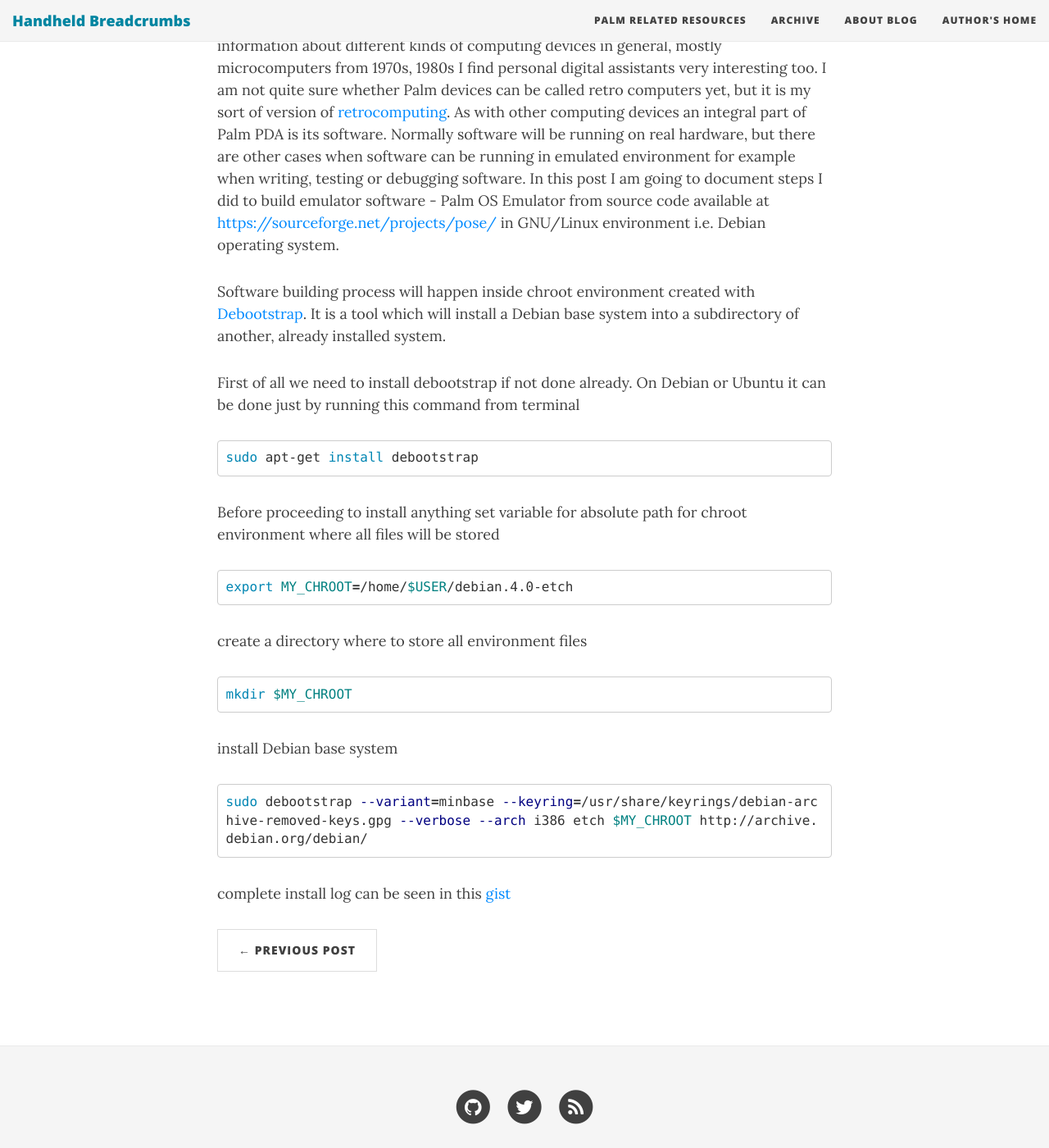
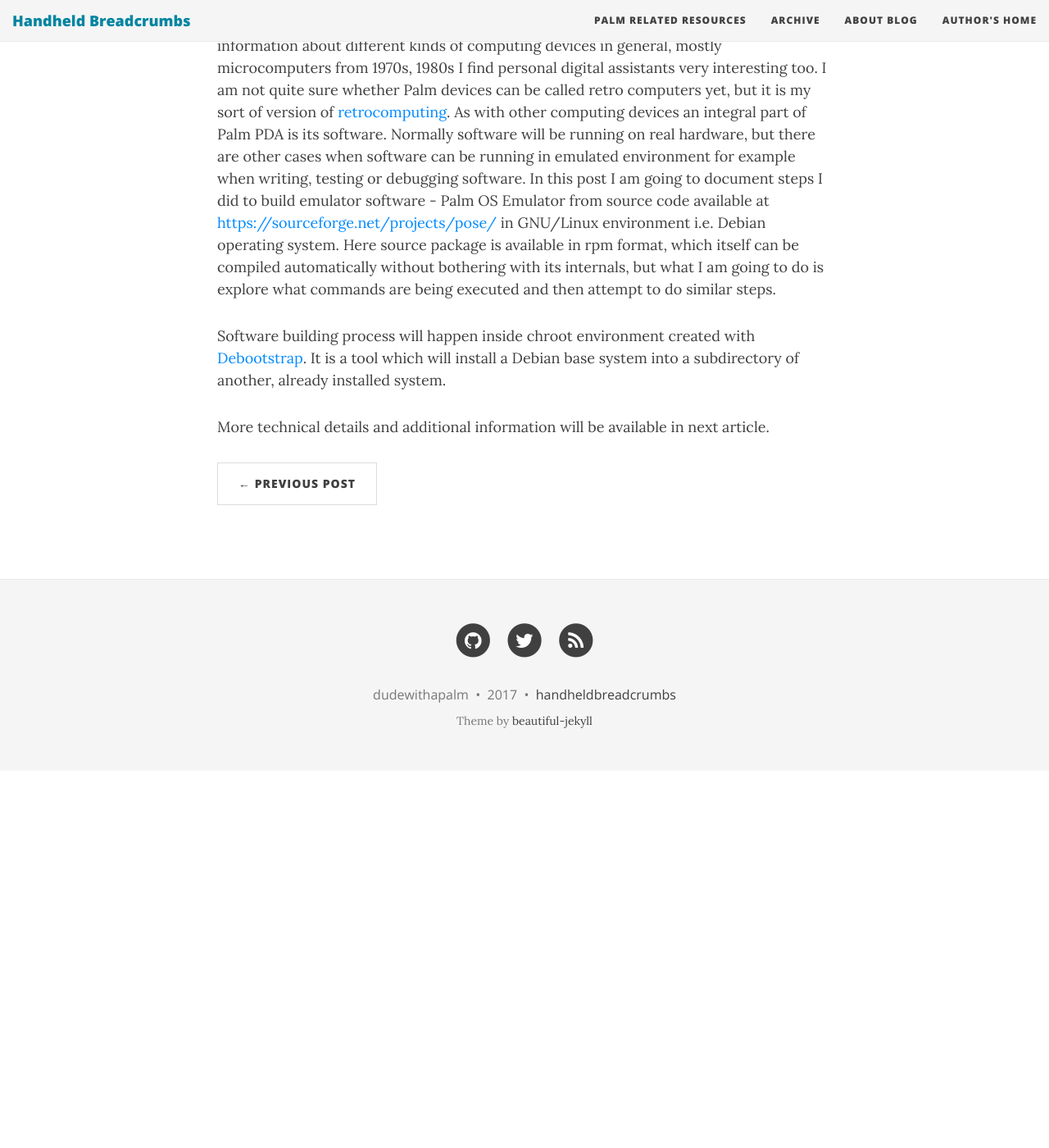
Before and after one commit to handheldbreadcrumbs/handheldbreadcrumbs.github.io, a Jekyll site: the page built from _posts/2017-05-11-build-pose.markdown, in a window 1280 px wide and 1400 px high, scrolled down 311 px. Shown: the whole window at 82% size. Built offline with Jekyll 4.4.1, drawn with Linux system fonts in a browser that asks for light colours; nearby versions of some CDN libraries; comment, search, counter and statistics services are not loaded; after the commit the page ends 1251 px from its top, so only the background shows below that.

Commit message:
latest progress

```diff
--- a/_posts/2017-05-11-build-pose.markdown
+++ b/_posts/2017-05-11-build-pose.markdown
@@ -5,24 +5,8 @@
 categories: build pose sources
 ---
 
-For some time I have an interest in [Palm PDA](https://en.wikipedia.org/wiki/Palm_(PDA)){:target="_blank"} devices, since I really enjoy finding information about different kinds of computing devices in general, mostly microcomputers from 1970s, 1980s I find personal digital assistants very interesting too. I am not quite sure whether Palm devices can be called retro computers yet, but it is my sort of version of [retrocomputing](https://en.wikipedia.org/wiki/Retrocomputing){:target="_blank"}. As with other computing devices an integral part of Palm PDA is its software. Normally software will be running on real hardware, but there are other cases when software can be running in emulated environment for example when writing, testing or debugging software. In this post I am going to document steps I did to build emulator software - Palm OS Emulator from source code available at [https://sourceforge.net/projects/pose/](https://sourceforge.net/projects/pose/){:target="_blank"} in GNU/Linux environment i.e. Debian operating system.
+For some time I have an interest in [Palm PDA](https://en.wikipedia.org/wiki/Palm_(PDA)){:target="_blank"} devices, since I really enjoy finding information about different kinds of computing devices in general, mostly microcomputers from 1970s, 1980s I find personal digital assistants very interesting too. I am not quite sure whether Palm devices can be called retro computers yet, but it is my sort of version of [retrocomputing](https://en.wikipedia.org/wiki/Retrocomputing){:target="_blank"}. As with other computing devices an integral part of Palm PDA is its software. Normally software will be running on real hardware, but there are other cases when software can be running in emulated environment for example when writing, testing or debugging software. In this post I am going to document steps I did to build emulator software - Palm OS Emulator from source code available at [https://sourceforge.net/projects/pose/](https://sourceforge.net/projects/pose/){:target="_blank"} in GNU/Linux environment i.e. Debian operating system. Here source package is available in rpm format, which itself can be compiled automatically without bothering with its internals, but what I am going to do is explore what commands are being executed and then attempt to do similar steps.
 
 Software building process will happen inside chroot environment created with [Debootstrap](https://wiki.debian.org/Debootstrap){:target="_blank"}. It is a tool which will install a Debian base system into a subdirectory of another, already installed system.
 
-First of all we need to install debootstrap if not done already. On Debian or Ubuntu it can be done just by running this command from terminal {% highlight bash %}
-sudo apt-get install debootstrap
-{% endhighlight %}
-
-Before proceeding to install anything set variable for absolute path for chroot environment where all files will be stored
-{% highlight bash %}
-export MY_CHROOT=/home/$USER/debian.4.0-etch
-{% endhighlight %}
-create a directory where to store all environment files
-{% highlight bash %}
-mkdir $MY_CHROOT
-{% endhighlight %}
-install Debian base system
-{% highlight bash %}
-sudo debootstrap --variant=minbase --keyring=/usr/share/keyrings/debian-archive-removed-keys.gpg --verbose --arch i386 etch $MY_CHROOT http://archive.debian.org/debian/
-{% endhighlight %}
-complete install log can be seen in this [gist](https://gist.github.com/handheldbreadcrumbs/af702fabc6f0c4407b059648faa2e5ee#file-debian-base-install-log){:target="_blank"}
+More technical details and additional information will be available in next article.
```
